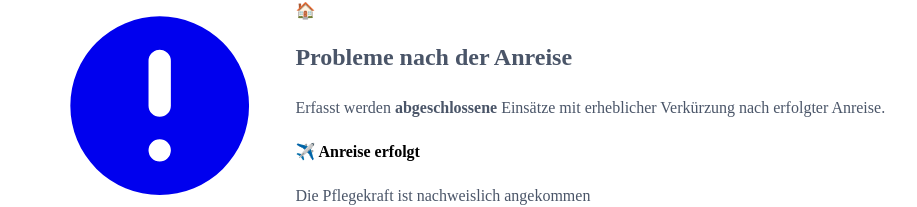
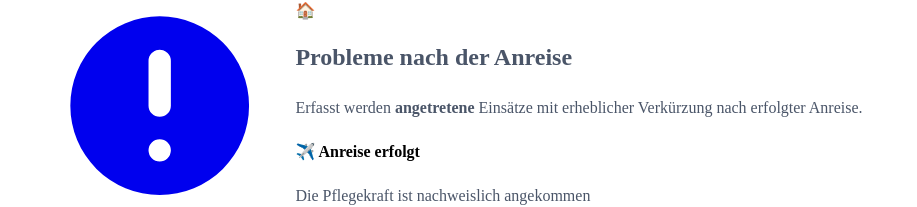
Before and after one commit to quualle/AgencyReporter, a React (Create React App) app in the folder frontend/: page / in a window 1280 px wide. Both pictures are taken after a click on the button 303 px from the left and 803 px from the top of the page. Shown: the part 966-1173 px from the top of the page, without its empty margins (0-917 px from the left). Built offline with nearby package versions, Linux system fonts and the light colour scheme; no server answers; the HTML template or start-up script is replaced by a standard one.

Commit message:
📝 InfoModal: Text-Korrektur für Probleme nach Anreise
- 'abgeschlossene' zu 'angetretene' geändert
- Konsistent mit der neuen Dashboard-Logik

```diff
--- a/frontend/src/components/common/InfoModal.tsx
+++ b/frontend/src/components/common/InfoModal.tsx
@@ -123,7 +123,7 @@ const InfoModal: React.FC<InfoModalProps> = ({ isOpen, onClose, type }) => {
 
             <div className="bg-gray-50 dark:bg-gray-700 rounded-lg p-4">
               <p className="text-gray-700 dark:text-gray-300 leading-relaxed">
-                Erfasst werden <strong>abgeschlossene</strong> Einsätze mit erheblicher Verkürzung nach erfolgter Anreise.
+                Erfasst werden <strong>angetretene</strong> Einsätze mit erheblicher Verkürzung nach erfolgter Anreise.
               </p>
             </div>
 
```
